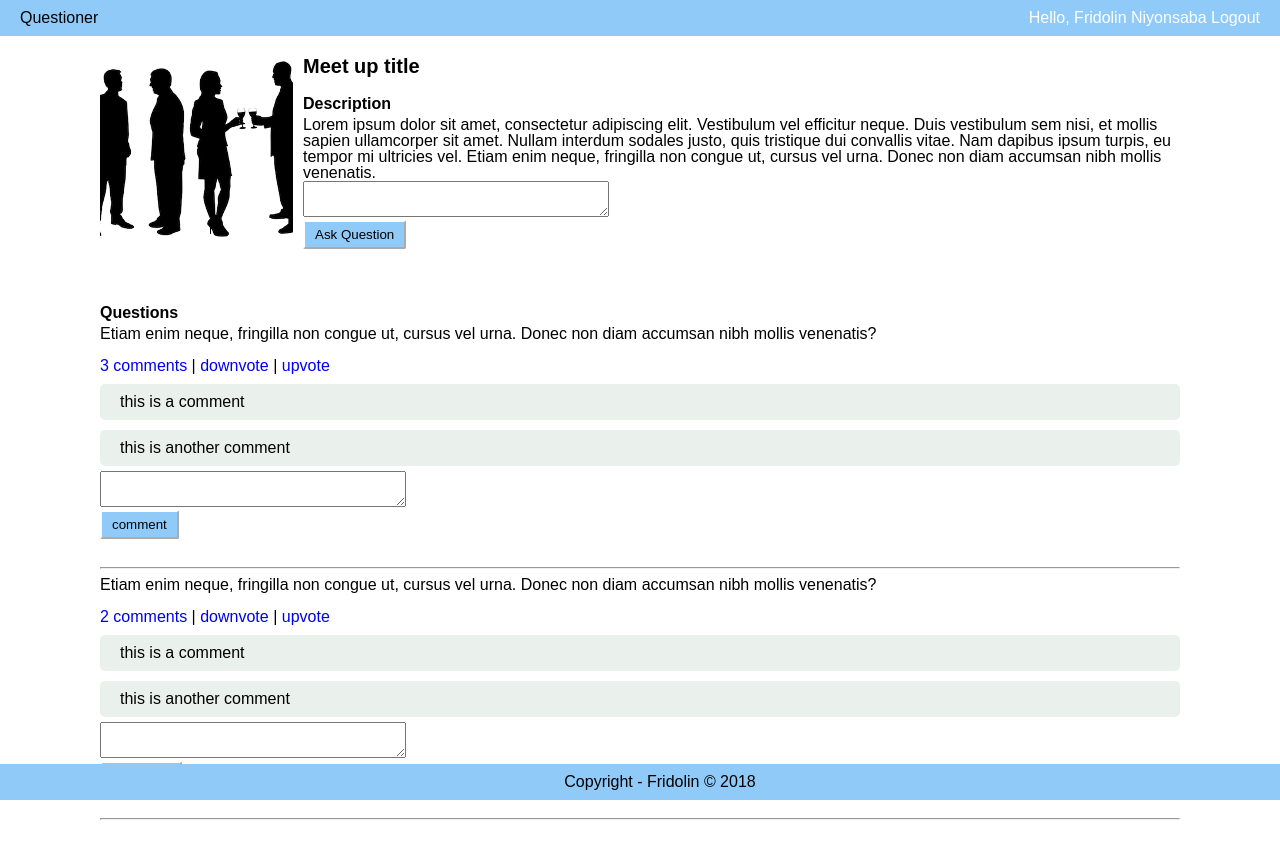
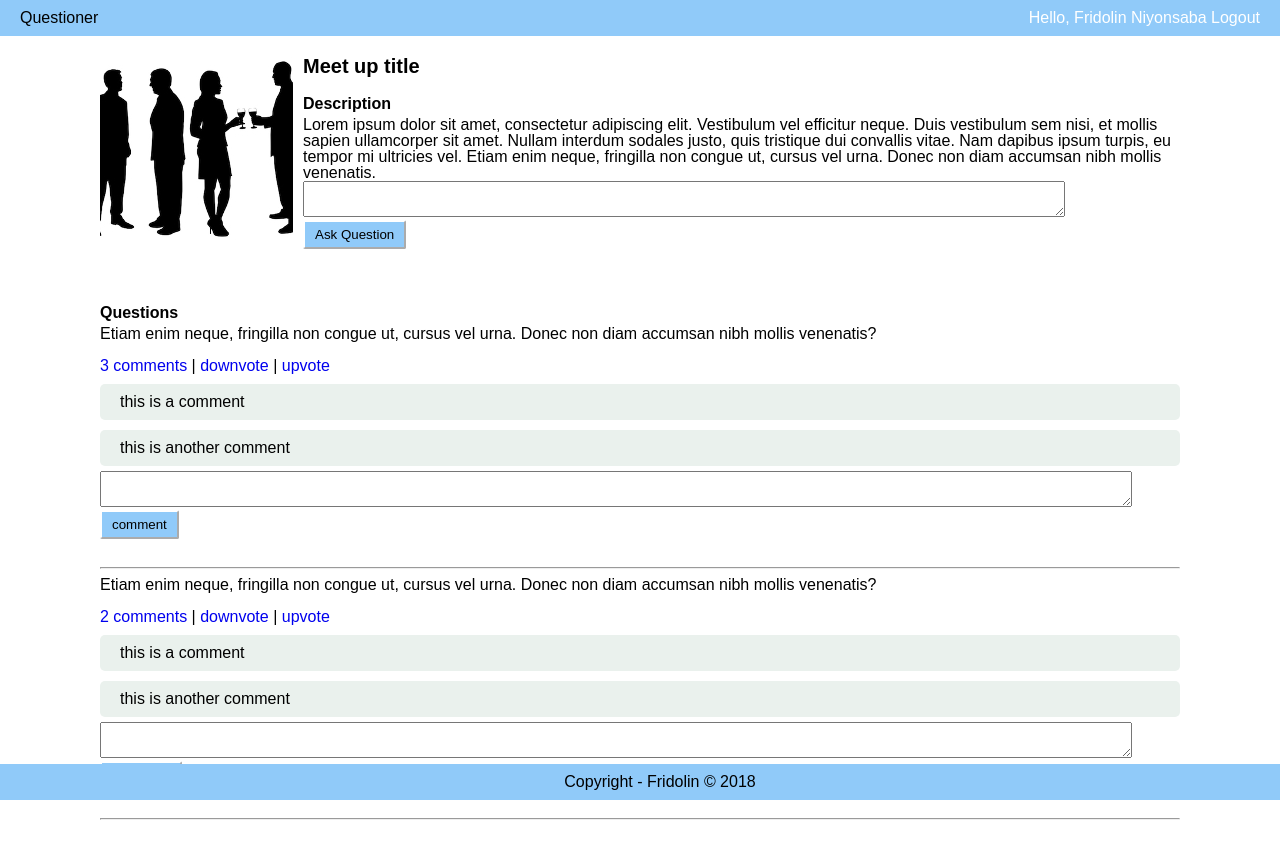
Before and after one commit to fridolinho/Questioner, a website: page ui/single_meetup.html in a window 1280 px wide. Drawn offline with Linux system fonts and the light colour scheme.

Commit message:
update UI

```diff
--- a/ui/style.css
+++ b/ui/style.css
@@ -222,9 +222,9 @@ footer p {
 	margin-left: 20px;
 }
 .ask_question textarea {
-	width: 300px;
+	width: 70%;
 }
 
 .comment textarea {
-	width: 300px;
+	width: 95%;
 }
```
